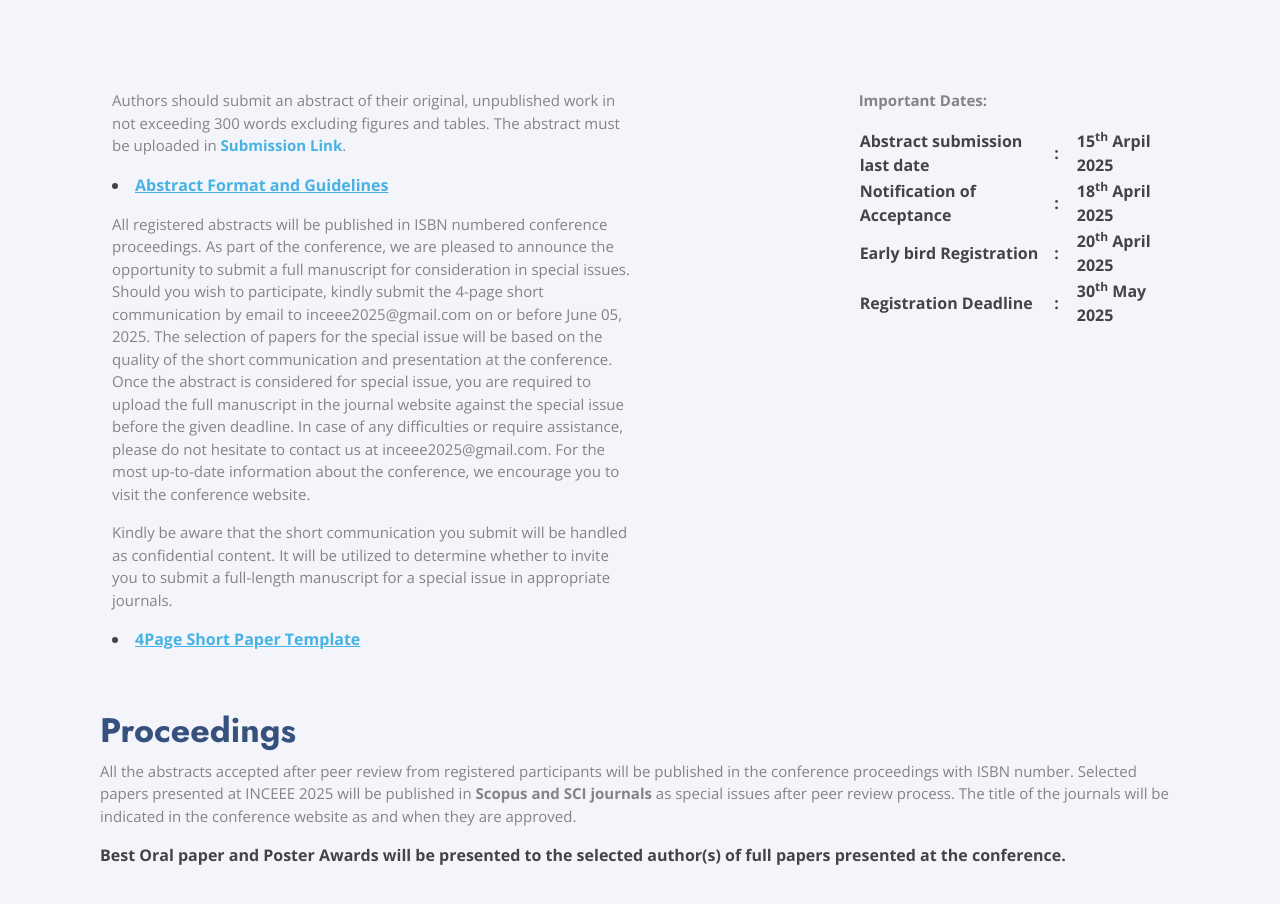
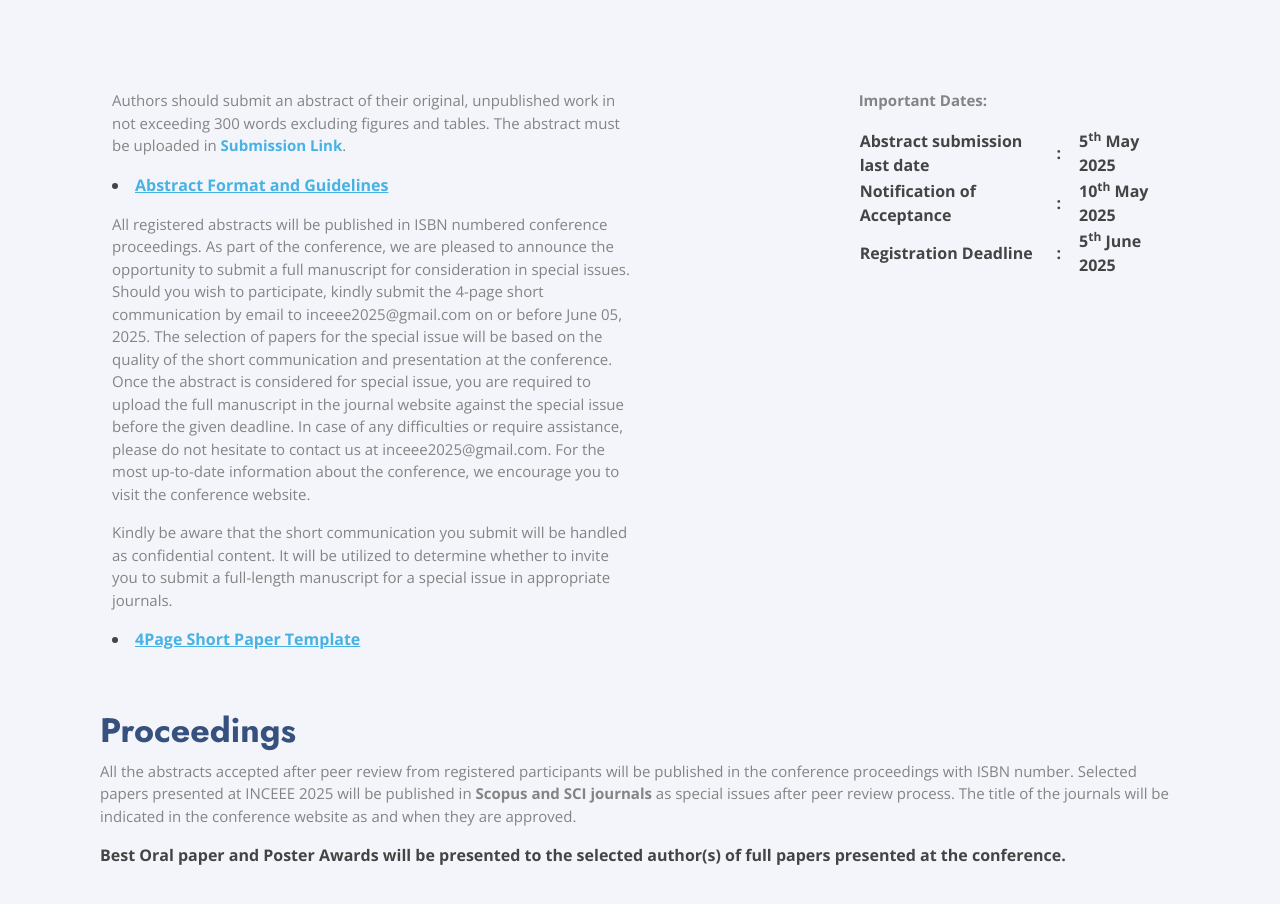
Before and after one commit to vdajayj/inceee-website, a plain HTML site: page index.html in a window 1280 px wide. Shown: the part 2020-2924 px from the top of the page. Drawn offline with nearby package versions, Linux system fonts and the light colour scheme.

Commit message:
07-04-2025 dates updated

```diff
--- a/index.html
+++ b/index.html
@@ -437,7 +437,7 @@ In case of any difficulties or require assistance, please do not hesitate to con
                 <tr>
                   <th>Abstract submission last date</th>
                   <th>:&emsp;</th>
-                  <th> 15<sup>th</sup> Arpil 2025</th>
+                  <th> 5<sup>th</sup> May 2025</th>
                 </tr>
                 <!-- <tr>
                   <th>Notification of Acceptance (For abstract submitted during 16<sup>th</sup> December 2024 - 15<sup>th</sup> January 2025)</th>
@@ -447,22 +447,22 @@ In case of any difficulties or require assistance, please do not hesitate to con
                 <tr>
                   <th>Notification of Acceptance</th>
                   <th>:&emsp;</th>
-                  <th>18<sup>th</sup> April 2025</th>
+                  <th>10<sup>th</sup> May 2025</th>
                 </tr>
                  <!-- <tr>
                   <th>Notification of Acceptance (For abstract submitted after 15<sup>th</sup> Janu 2025)</th>
                   <th>:&emsp;</th>
                   <th>30<sup>th</sup> February 2025</th>
                 </tr> -->
-                <tr>
+                <!-- <tr>
                   <th>Early bird Registration</th>
                   <th>:&emsp;</th>
                   <th>20<sup>th</sup> April 2025</th>
-                </tr>
+                </tr> -->
                 <tr>
                   <th>Registration Deadline</th>
                   <th>:&emsp;</th>
-                  <th>30<sup>th</sup> May 2025</th>
+                  <th>5<sup>th</sup> June 2025</th>
                 </tr>
               </table>
             </div>
```
